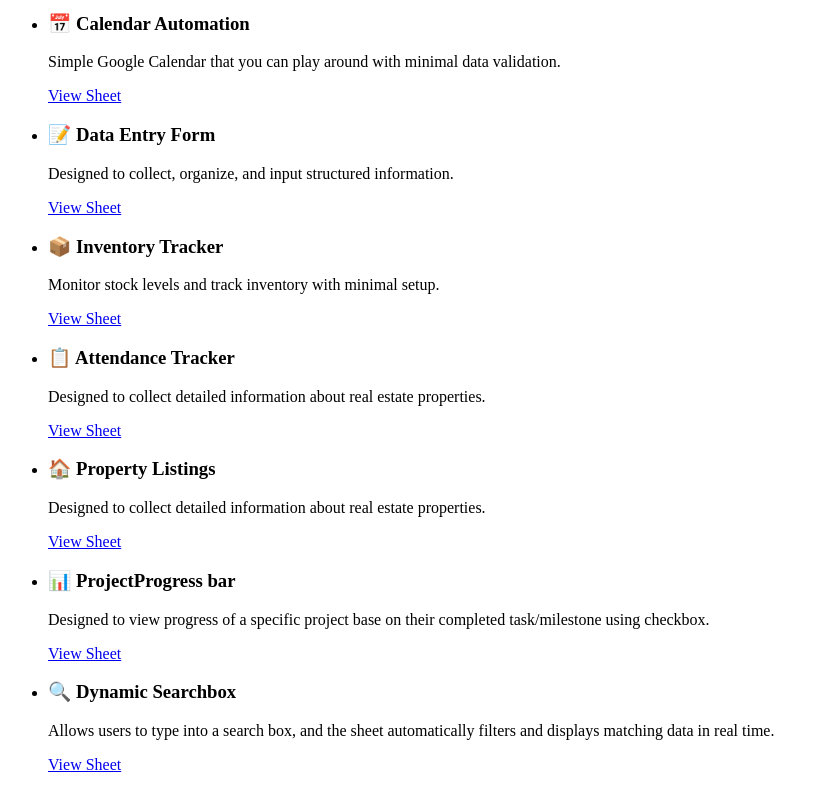
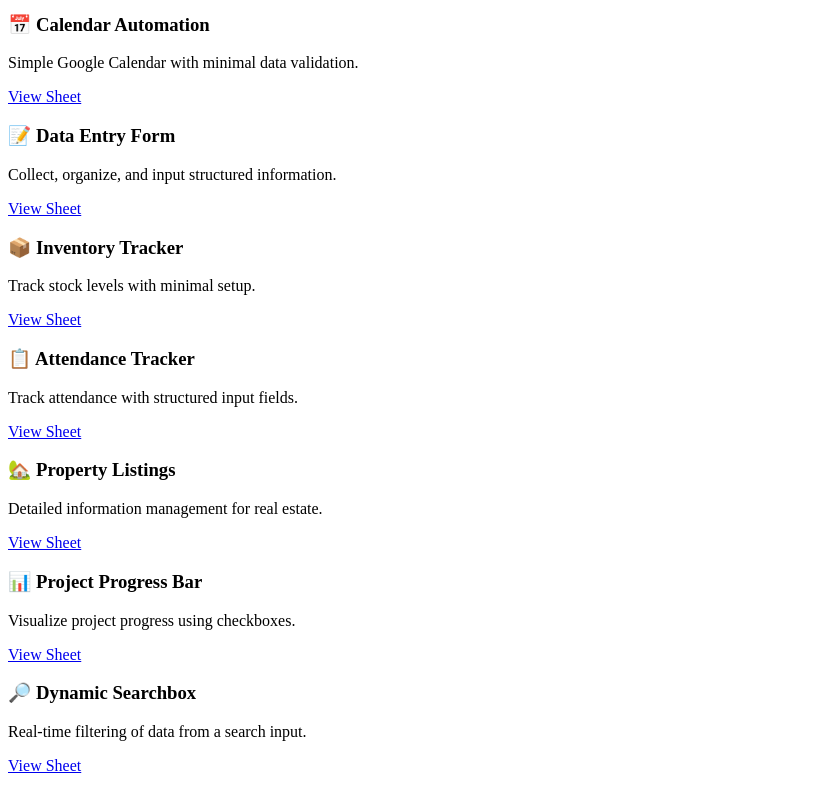
Before and after one commit to kennethcortes17/myportfolio, a React (Create React App) app: page / in a window 1280 px wide. Shown: the part 220-1011 px from the top of the page, without its empty margins (0-829 px from the left). Built offline with nearby package versions, Linux system fonts and the light colour scheme.

Commit message:
Update App.js

```diff
--- a/src/App.js
+++ b/src/App.js
@@ -15,59 +15,53 @@ export default function App() {
         </header>
 
         {/* Projects Section */}
-        <section>
-          <h2 className="text-2xl font-semibold border-b pb-2 mb-4">Featured Projects</h2>
-          <ul className="space-y-6">
-
-            <li className="bg-white p-5 rounded-xl shadow-md">
-              <h3 className="text-xl font-semibold">📅 Calendar Automation</h3>
-              <p className="text-sm text-gray-600 mb-2">Simple Google Calendar that you can play around with minimal data validation.</p>
-              <a href="https://docs.google.com/spreadsheets/d/1NCf-FFQNGgNLBMSgXgWa6YnYKvFLU0bypUiEJ6ptkQs/edit?usp=sharing" target="_blank" title="Calendar Automation" className="text-blue-600 underline">View Sheet</a>
-            </li>
-
-            <li className="bg-white p-5 rounded-xl shadow-md">
-              <h3 className="text-xl font-semibold">📝 Data Entry Form</h3>
-              <p className="text-sm text-gray-600 mb-2">Designed to collect, organize, and input structured information.</p>
-              <a href="https://docs.google.com/spreadsheets/d/1y137mrUz-8kmLMNUyEjFYYEJzNiFLIdHDDpGQyXstHs/edit?usp=sharing" target="_blank" title="Data Entry Form" className="text-blue-600 underline">View Sheet</a>
-            </li>
-
-            <li className="bg-white p-5 rounded-xl shadow-md">
-              <h3 className="text-xl font-semibold">📦 Inventory Tracker</h3>
-              <p className="text-sm text-gray-600 mb-2">Monitor stock levels and track inventory with minimal setup.</p>
-              <a href="https://docs.google.com/spreadsheets/d/117Yc1rnEYoF7XuSSLf2t0tofCzH6rKoVRHDUsuXTtmc/edit?usp=sharing" target="_blank" title="Inventory Tracker" className="text-blue-600 underline">View Sheet</a>
-            </li>
-
-          <li className="bg-white p-5 rounded-xl shadow-md">
-              <h3 className="text-xl font-semibold">📋 Attendance Tracker</h3>
-              <p className="text-sm text-gray-600 mb-2">Designed to collect detailed information about real estate properties.</p>
-              <a href="https://docs.google.com/spreadsheets/d/1QfwH5IgMU_KX2JVYs_UR4ab5wZglMCOvxqdHOcYQ6V8/edit?usp=sharing" target="_blank" title="Attendance Tracker" className="text-blue-600 underline">View Sheet</a>
-            </li>
-
-            <li className="bg-white p-5 rounded-xl shadow-md">
-              <h3 className="text-xl font-semibold">🏠 Property Listings</h3>
-              <p className="text-sm text-gray-600 mb-2">Designed to collect detailed information about real estate properties.</p>
-              <a href="https://docs.google.com/spreadsheets/d/1UWQPHa3dncuaiYtacQA0sGnKIorsajpITqguPsAU8fk/edit?usp=sharing" target="_blank" title="Property Listings" className="text-blue-600 underline">View Sheet</a>
-            </li>
-
-            <li className="bg-white p-5 rounded-xl shadow-md">
-              <h3 className="text-xl font-semibold">📊 ProjectProgress bar</h3>
-              <p className="text-sm text-gray-600 mb-2">Designed to view progress of a specific project base on their completed task/milestone using checkbox.</p>
-              <a href="https://docs.google.com/spreadsheets/d/1538r--mNu0hXfYP7XrFD6dbUTRYQiwHcyYrpKjOYv4Q/edit?usp=sharing" target="_blank" title="Project Progress bar" className="text-blue-600 underline">View Sheet</a>
-            </li>
-
-            <li className="bg-white p-5 rounded-xl shadow-md">
-              <h3 className="text-xl font-semibold">🔍 Dynamic Searchbox</h3>
-              <p className="text-sm text-gray-600 mb-2">Allows users to type into a search box, and the sheet automatically filters and displays matching data in real time.</p>
-              <a href="https://docs.google.com/spreadsheets/d/10DCbcSYNg_mwPXkQj9QL6BW0jBLjr5MYorfbv7B3UME/edit?usp=sharing" target="_blank" title="Dynamic Search Box" className="text-blue-600 underline">View Sheet</a>
-            </li>
-
-            <li className="bg-white p-5 rounded-xl shadow-md">
-              <h3 className="text-xl font-semibold">🔲 Barcode Generator</h3>
-              <p className="text-sm text-gray-600 mb-2">Allows you to create your own unique barcode.</p>
-              <a href="https://docs.google.com/spreadsheets/d/1sVdv2hwrvLLYEctPD53ZczYIYP7iJESgA3Ov1Qd9s-A/edit?usp=sharing" target="_blank" title="Barcode" className="text-blue-600 underline">View Sheet</a>
-            </li>
-          </ul>
-        </section>
+  <section class="bg-white py-10">
+    <div class="max-w-6xl mx-auto px-4">
+      <h2 class="text-3xl font-bold mb-8 text-center">📌 Featured Projects</h2>
+      <div class="grid grid-cols-1 md:grid-cols-2 lg:grid-cols-3 gap-6">
+        <div class="border rounded-2xl p-5 shadow hover:shadow-lg transition">
+          <h3 class="text-xl font-semibold mb-2">📅 Calendar Automation</h3>
+          <p class="text-gray-700 mb-3">Simple Google Calendar with minimal data validation.</p>
+          <a href="#" class="text-blue-600 font-medium hover:underline">View Sheet</a>
+        </div>
+        <div class="border rounded-2xl p-5 shadow hover:shadow-lg transition">
+          <h3 class="text-xl font-semibold mb-2">📝 Data Entry Form</h3>
+          <p class="text-gray-700 mb-3">Collect, organize, and input structured information.</p>
+          <a href="#" class="text-blue-600 font-medium hover:underline">View Sheet</a>
+        </div>
+        <div class="border rounded-2xl p-5 shadow hover:shadow-lg transition">
+          <h3 class="text-xl font-semibold mb-2">📦 Inventory Tracker</h3>
+          <p class="text-gray-700 mb-3">Track stock levels with minimal setup.</p>
+          <a href="#" class="text-blue-600 font-medium hover:underline">View Sheet</a>
+        </div>
+        <div class="border rounded-2xl p-5 shadow hover:shadow-lg transition">
+          <h3 class="text-xl font-semibold mb-2">📋 Attendance Tracker</h3>
+          <p class="text-gray-700 mb-3">Track attendance with structured input fields.</p>
+          <a href="#" class="text-blue-600 font-medium hover:underline">View Sheet</a>
+        </div>
+        <div class="border rounded-2xl p-5 shadow hover:shadow-lg transition">
+          <h3 class="text-xl font-semibold mb-2">🏡 Property Listings</h3>
+          <p class="text-gray-700 mb-3">Detailed information management for real estate.</p>
+          <a href="#" class="text-blue-600 font-medium hover:underline">View Sheet</a>
+        </div>
+        <div class="border rounded-2xl p-5 shadow hover:shadow-lg transition">
+          <h3 class="text-xl font-semibold mb-2">📊 Project Progress Bar</h3>
+          <p class="text-gray-700 mb-3">Visualize project progress using checkboxes.</p>
+          <a href="#" class="text-blue-600 font-medium hover:underline">View Sheet</a>
+        </div>
+        <div class="border rounded-2xl p-5 shadow hover:shadow-lg transition">
+          <h3 class="text-xl font-semibold mb-2">🔎 Dynamic Searchbox</h3>
+          <p class="text-gray-700 mb-3">Real-time filtering of data from a search input.</p>
+          <a href="#" class="text-blue-600 font-medium hover:underline">View Sheet</a>
+        </div>
+        <div class="border rounded-2xl p-5 shadow hover:shadow-lg transition">
+          <h3 class="text-xl font-semibold mb-2">🔳 Barcode Generator</h3>
+          <p class="text-gray-700 mb-3">Create your own unique barcode using formulas.</p>
+          <a href="#" class="text-blue-600 font-medium hover:underline">View Sheet</a>
+        </div>
+      </div>
+    </div>
+  </section>
 
         {/* Contact Section */}
         <footer className="pt-10 border-t">
```
